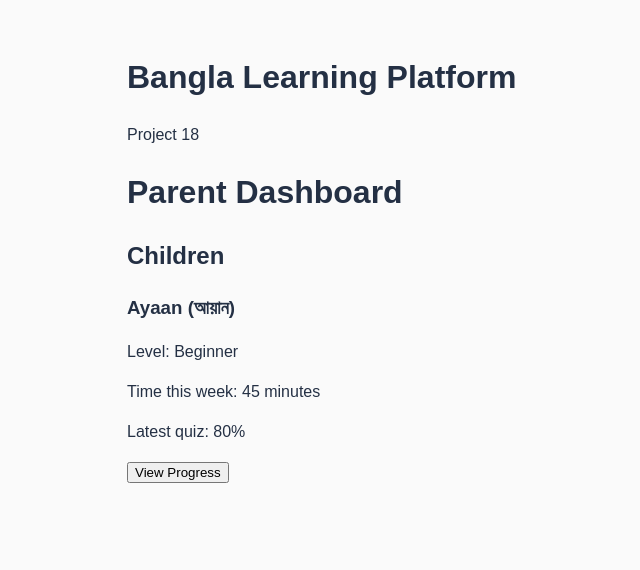
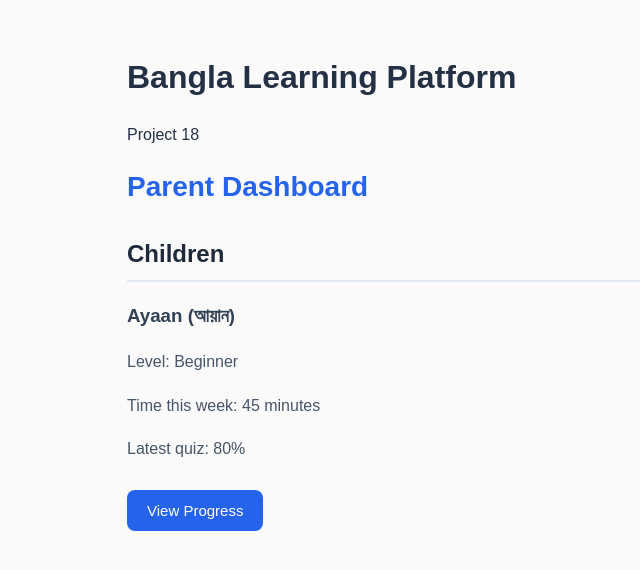
Before and after one commit to 1111william/Project-18, a Vue app in the folder frontend/: page / in a window 1280 px wide. Shown: the top 570 px of the page, without its empty margins (33-673 px from the left). Built offline with nearby package versions, Linux system fonts and the light colour scheme.

Commit message:
Update Parent Dashboard styling and progress display

```diff
--- a/frontend/src/components/ParentDashboard.vue
+++ b/frontend/src/components/ParentDashboard.vue
@@ -52,3 +52,56 @@ const weeklyGoal = 60
     </div>
   </div>
 </template>
+
+<style scoped>
+h1 {
+  color: #2563eb;
+  font-size: 28px;
+  margin-bottom: 24px;
+}
+
+h2 {
+  color: #1e293b;
+  margin-top: 28px;
+  border-bottom: 2px solid #e2e8f0;
+  padding-bottom: 8px;
+}
+
+h3 {
+  color: #334155;
+  margin-top: 18px;
+}
+
+p, li {
+  color: #475569;
+  line-height: 1.7;
+}
+
+button {
+  background-color: #2563eb;
+  color: white;
+  padding: 12px 20px;
+  border: none;
+  border-radius: 8px;
+  cursor: pointer;
+  font-size: 15px;
+  margin-top: 12px;
+}
+
+button:hover {
+  background-color: #1d4ed8;
+}
+
+progress {
+  width: 100%;
+  max-width: 400px;
+  height: 18px;
+  accent-color: #22c55e;
+  display: block;
+  margin: 12px 0 20px;
+}
+
+ul {
+  padding-left: 24px;
+}
+</style>
```
